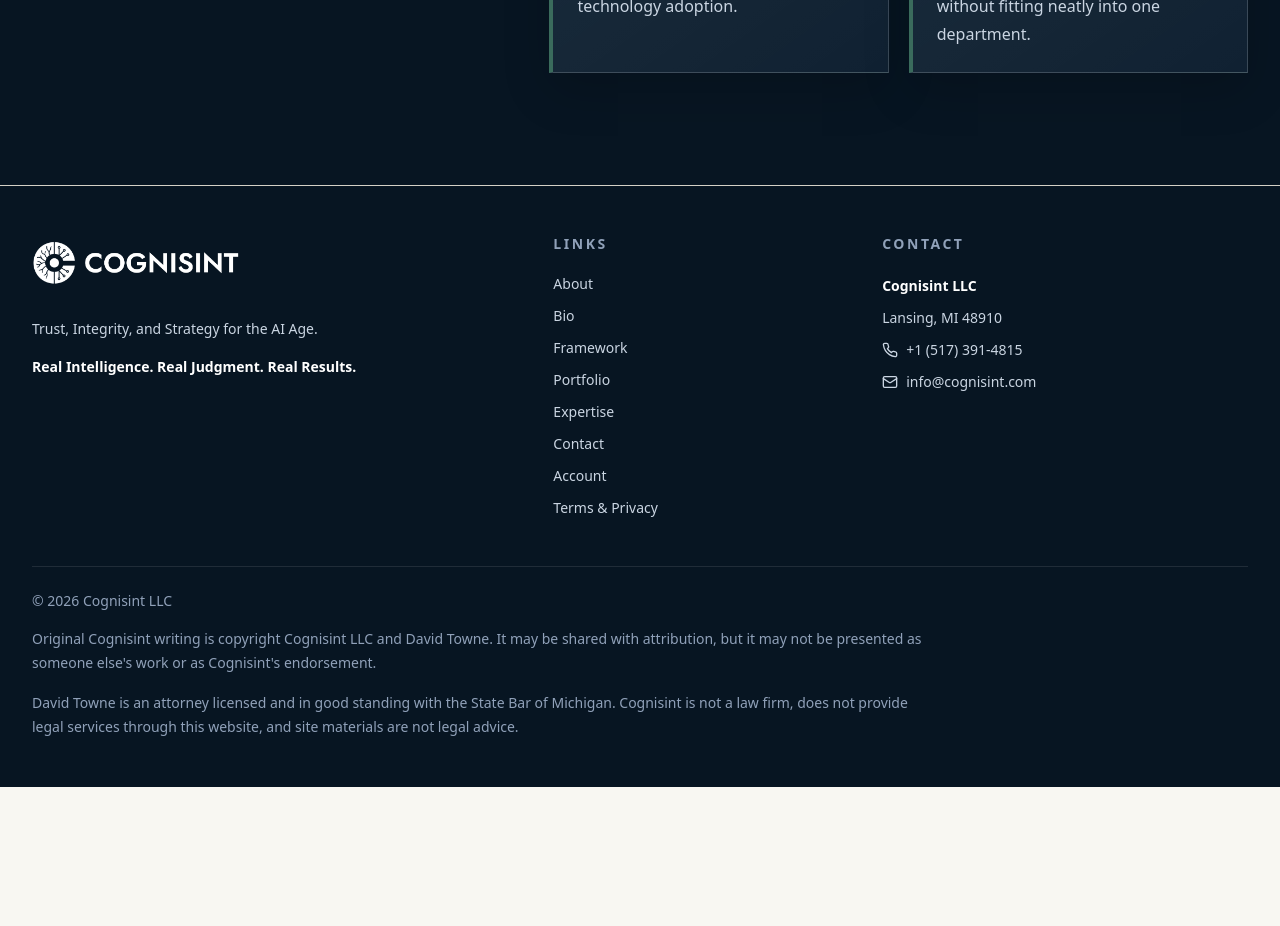
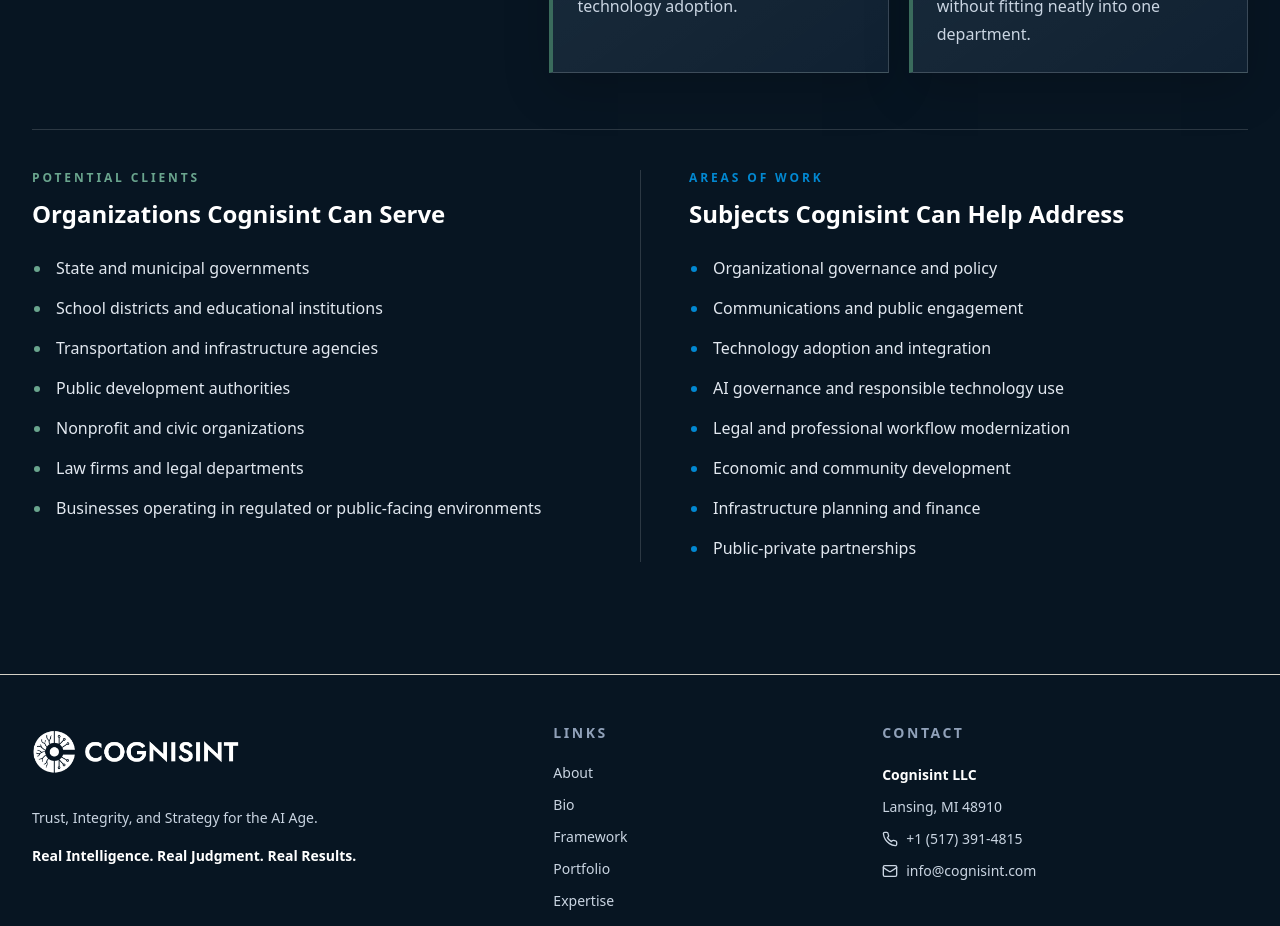
Before and after one commit to MightyPrytanis/new-cognisint-page, a Next.js app: page / in a window 1280 px wide. Shown: the part 2820-3746 px from the top of the page. Before the commit the page ends 3607 px from the top, so only its background shows below. Built offline with nearby package versions, Linux system fonts and the light colour scheme.

Commit message:
Add client and subject examples

```diff
--- a/app/page.tsx
+++ b/app/page.tsx
@@ -78,6 +78,27 @@ const expertiseAreas = [
       "Work on problems that cross law, policy, technology, governance, communication, and implementation without fitting neatly into one department.",
     icon: CircleCheck,
   },
+]
+
+const potentialClients = [
+  "State and municipal governments",
+  "School districts and educational institutions",
+  "Transportation and infrastructure agencies",
+  "Public development authorities",
+  "Nonprofit and civic organizations",
+  "Law firms and legal departments",
+  "Businesses operating in regulated or public-facing environments",
+]
+
+const advisorySubjects = [
+  "Organizational governance and policy",
+  "Communications and public engagement",
+  "Technology adoption and integration",
+  "AI governance and responsible technology use",
+  "Legal and professional workflow modernization",
+  "Economic and community development",
+  "Infrastructure planning and finance",
+  "Public-private partnerships",
 ]
 
 export default function Home() {
@@ -262,6 +283,34 @@ export default function Home() {
               ))}
             </div>
           </div>
+
+          <div className="mt-14 grid grid-cols-1 border-t border-white/15 pt-10 md:grid-cols-2 md:gap-0">
+            <section className="md:pr-12">
+              <p className="text-xs font-semibold uppercase tracking-[0.24em] text-[var(--forest-light)]">
+                Potential Clients
+              </p>
+              <h3 className="mt-3 text-2xl font-semibold text-white">Organizations Cognisint Can Serve</h3>
+              <ul className="mt-6 list-disc space-y-3 pl-5 leading-7 text-slate-200 marker:text-[var(--forest-light)]">
+                {potentialClients.map((client) => (
+                  <li key={client} className="pl-1">
+                    {client}
+                  </li>
+                ))}
+              </ul>
+            </section>
+
+            <section className="mt-10 border-t border-white/15 pt-10 md:mt-0 md:border-l md:border-t-0 md:pl-12 md:pt-0">
+              <p className="text-xs font-semibold uppercase tracking-[0.24em] text-[var(--blue)]">Areas of Work</p>
+              <h3 className="mt-3 text-2xl font-semibold text-white">Subjects Cognisint Can Help Address</h3>
+              <ul className="mt-6 list-disc space-y-3 pl-5 leading-7 text-slate-200 marker:text-[var(--blue)]">
+                {advisorySubjects.map((subject) => (
+                  <li key={subject} className="pl-1">
+                    {subject}
+                  </li>
+                ))}
+              </ul>
+            </section>
+          </div>
         </div>
       </section>
 
```
